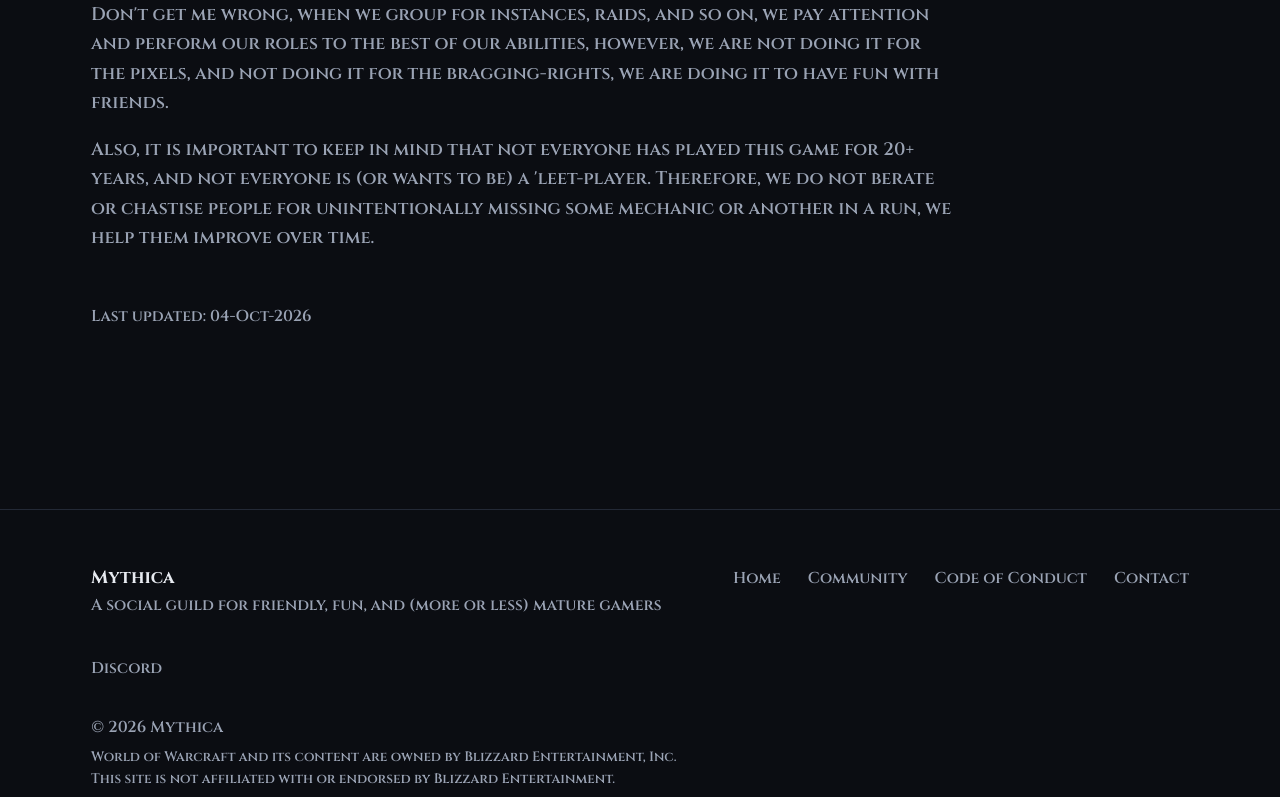
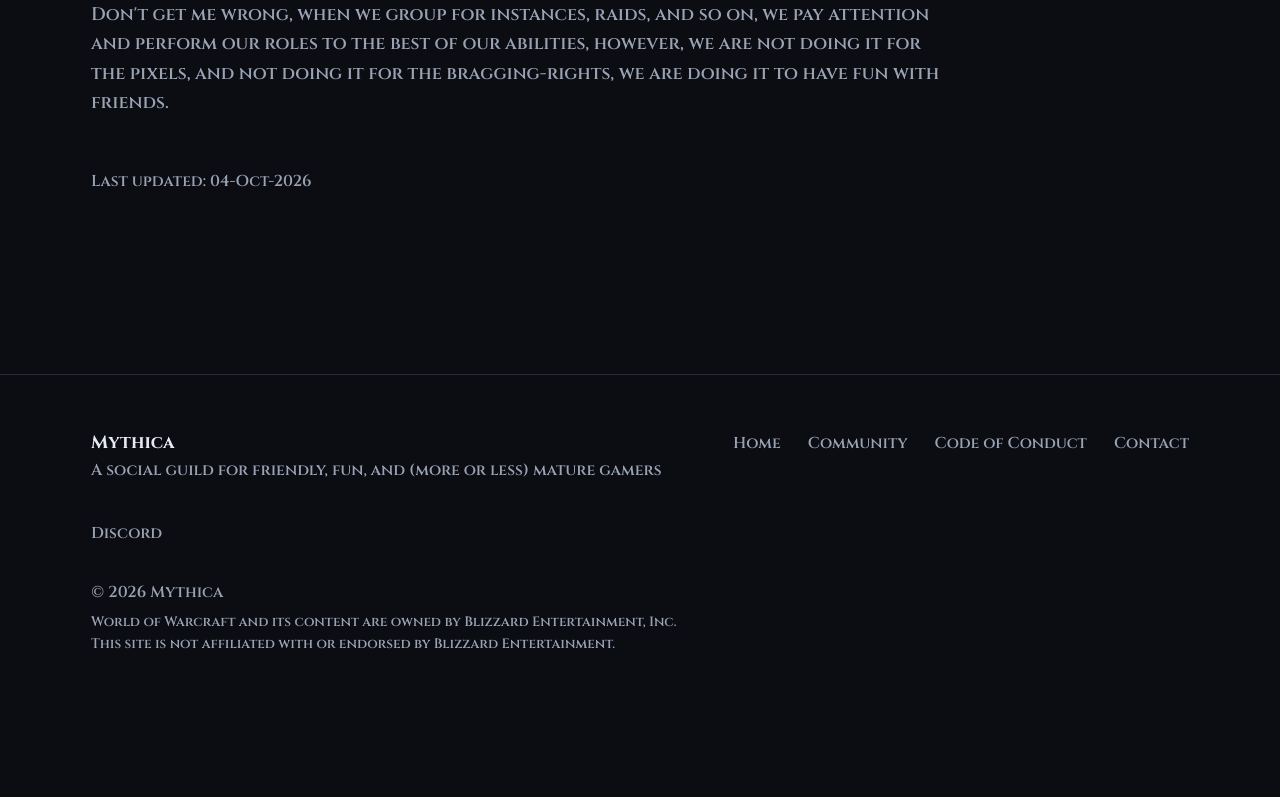
Before and after one commit to jarmbrust/mythica-games, a Next.js app in the folder frontend/: page /rules in a window 1280 px wide. Shown: the part 1927-2724 px from the top of the page. After the commit the page ends 2634 px from the top, so only its background shows below. Built offline with nearby package versions, Linux system fonts and the light colour scheme; no server answers.

Commit message:
slight edit to coc

```diff
--- a/frontend/src/content/rules.ts
+++ b/frontend/src/content/rules.ts
@@ -55,7 +55,6 @@ export const rules: Rules = {
       body: [
         'Many of us have played this game for years, some as early as 2004/2005, and have raided on many levels. However, with age (sometimes) comes wisdom, and a lot of real-life commitments and interests, and not caring quite as much about the pixels our toons wear. ',
         "Don't get me wrong, when we group for instances, raids, and so on, we pay attention and perform our roles to the best of our abilities, however, we are not doing it for the pixels, and not doing it for the bragging-rights, we are doing it to have fun with friends.",
-        "Also, it is important to keep in mind that not everyone has played this game for 20+ years, and not everyone is (or wants to be) a 'leet-player. Therefore, we do not berate or chastise people for unintentionally missing some mechanic or another in a run, we help them improve over time.",
       ],
     },
   ],
```
